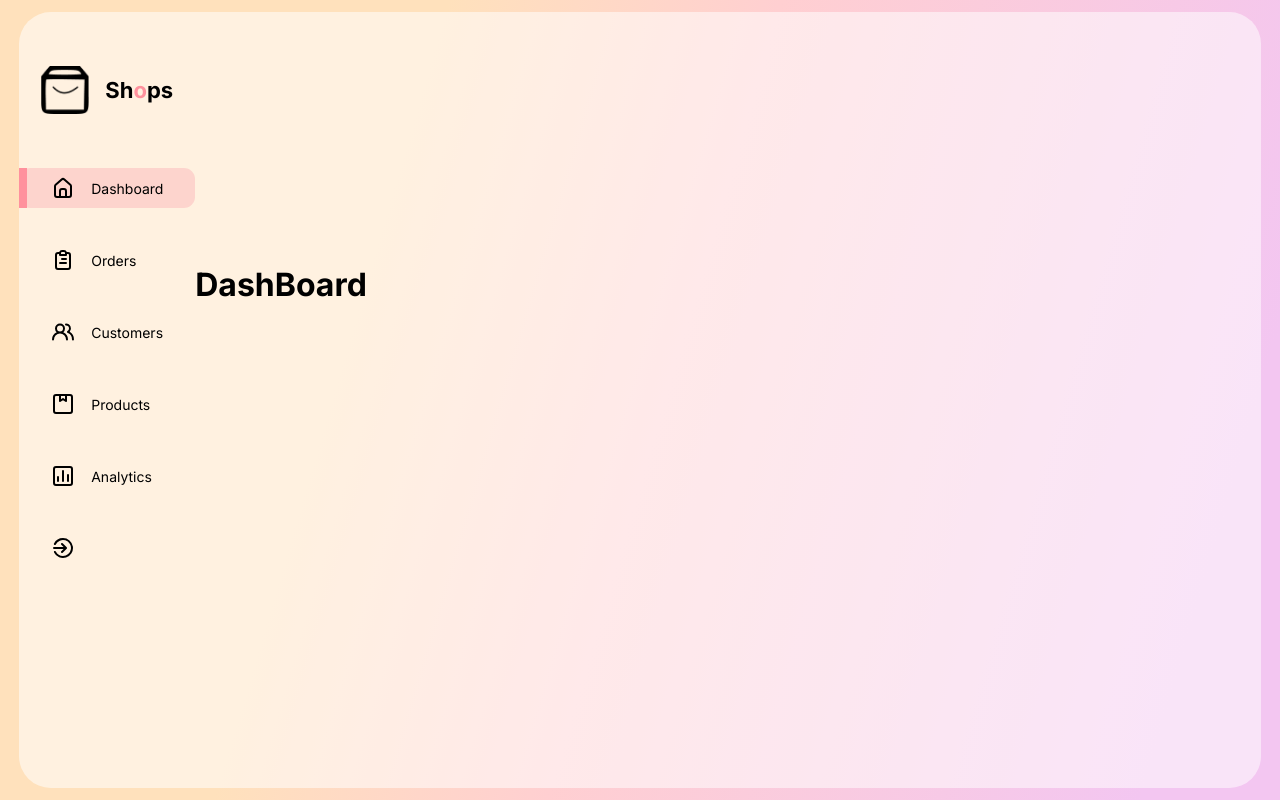
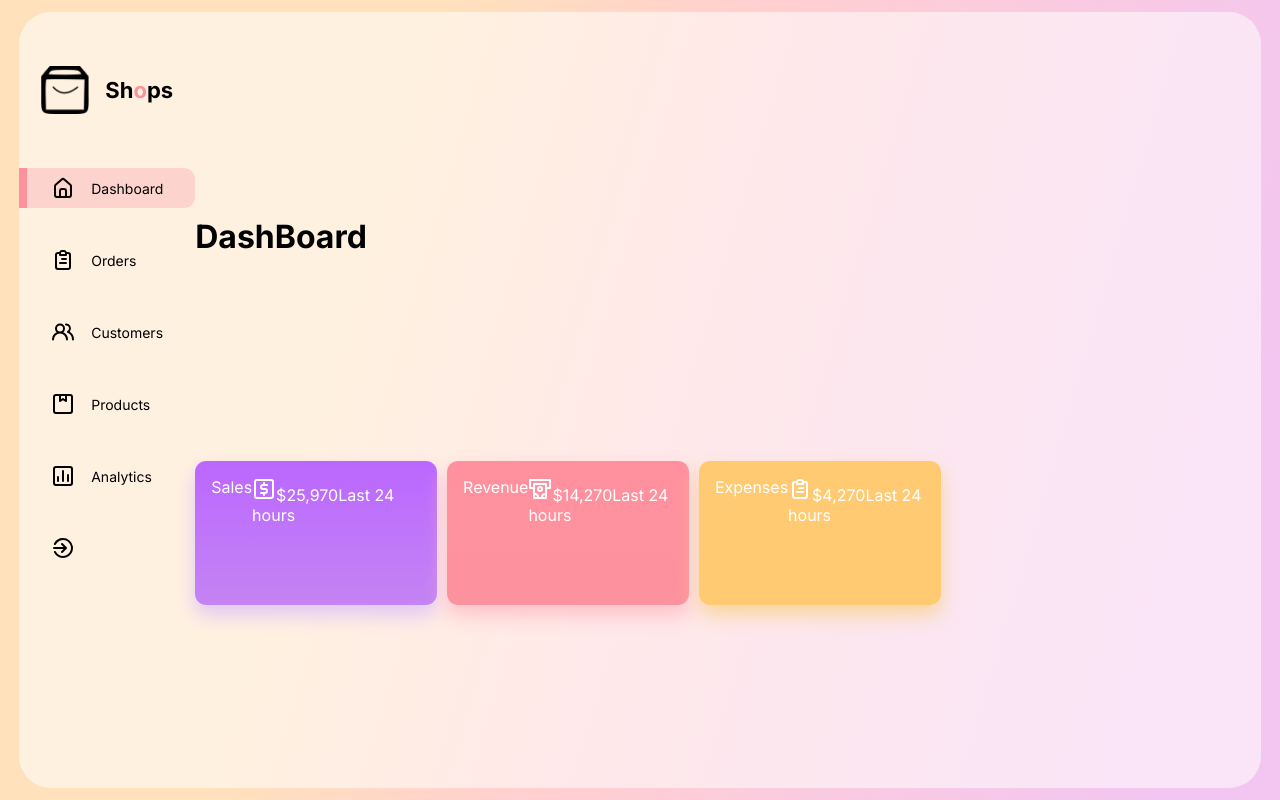
Before and after one commit to dnidimaneesha/React-Dashboard, a React (Create React App) app: page / in a window 1280 px wide. Built offline with nearby package versions, Linux system fonts and the light colour scheme.

Commit message:
Create cards

```diff
--- a/src/Components/Card/Card.css
+++ b/src/Components/Card/Card.css
@@ -0,0 +1,13 @@
+.CompactCard {
+    display: flex;
+    flex: 1;
+    height: 7rem !important;
+    border-radius: 0.7rem;
+    color: white;
+    padding: 1rem;
+    position: relative;
+    cursor: pointer;
+  }
+  .CompactCard:hover {
+    box-shadow: none !important;
+  }
--- a/src/Components/Card/Card.jsx
+++ b/src/Components/Card/Card.jsx
@@ -1,9 +1,48 @@
-import React from 'react'
+import React, { useState } from "react";
+import "./Card.css";
+import { motion, AnimateSharedLayout } from "framer-motion";
+import { UilTimes } from "@iconscout/react-unicons";
+import Chart from "react-apexcharts";
 
-const Card = () => {
+// parent Card
+
+const Card = (props) => {
+  const [expanded, setExpanded] = useState(false);
   return (
-    <div>Card</div>
-  )
+    <AnimateSharedLayout>
+      {expanded ? (
+        "expended"
+      ) : (
+        <CompactCard param={props} setExpanded={() => setExpanded(true)} />
+      )}
+    </AnimateSharedLayout>
+  );
+};
+
+// Compact Card
+function CompactCard({ param, setExpanded }) {
+  const Png = param.png;
+  return (
+    <motion.div
+      className="CompactCard"
+      style={{
+        background: param.color.backGround,
+        boxShadow: param.color.boxShadow,
+      }}
+      layoutId="expandableCard"
+      onClick={setExpanded}
+    >
+      <div className="radialBar">
+        <span>{param.title}</span>
+      </div>
+      <div className="detail">
+        <Png />
+        <span>${param.value}</span>
+        <span>Last 24 hours</span>
+      </div>
+    </motion.div>
+  );
 }
 
-export default Card
+
+export default Card;
--- /dev/null
+++ b/src/Components/Cards/Cards.css
@@ -0,0 +1,9 @@
+.Cards{
+    display: flex;
+    gap:10px;
+}
+
+.parentContainer{
+    width: 100%;
+
+}
--- a/src/Components/Cards/Cards.jsx
+++ b/src/Components/Cards/Cards.jsx
@@ -1,14 +1,16 @@
-import React from 'react'
-import './Card.css'
-import { cardsData } from '../../Data/Data'
+import React from "react";
+import "./Cards.css";
+import { cardsData } from "../../Data/Data";
+
+import Card from "../Card/Card";
 
 const Cards = () => {
   return (
     <div className="Cards">
       {cardsData.map((card, id) => {
-        return(
-            <div className="parentContainer">
-                <card
+        return (
+          <div className="parentContainer" key={id}>
+            <Card
               title={card.title}
               color={card.color}
               barValue={card.barValue}
@@ -17,11 +19,10 @@ const Cards = () => {
               series={card.series}
             />
           </div>
-        )
+        );
       })}
+    </div>
+  );
+};
 
-    </div>
-  )
-}
-
-export default Cards
+export default Cards;
```
Also changed, not shown: src/Components/Cards/Card.css (deleted). Lines whose indentation alone changed are shown as unchanged.
